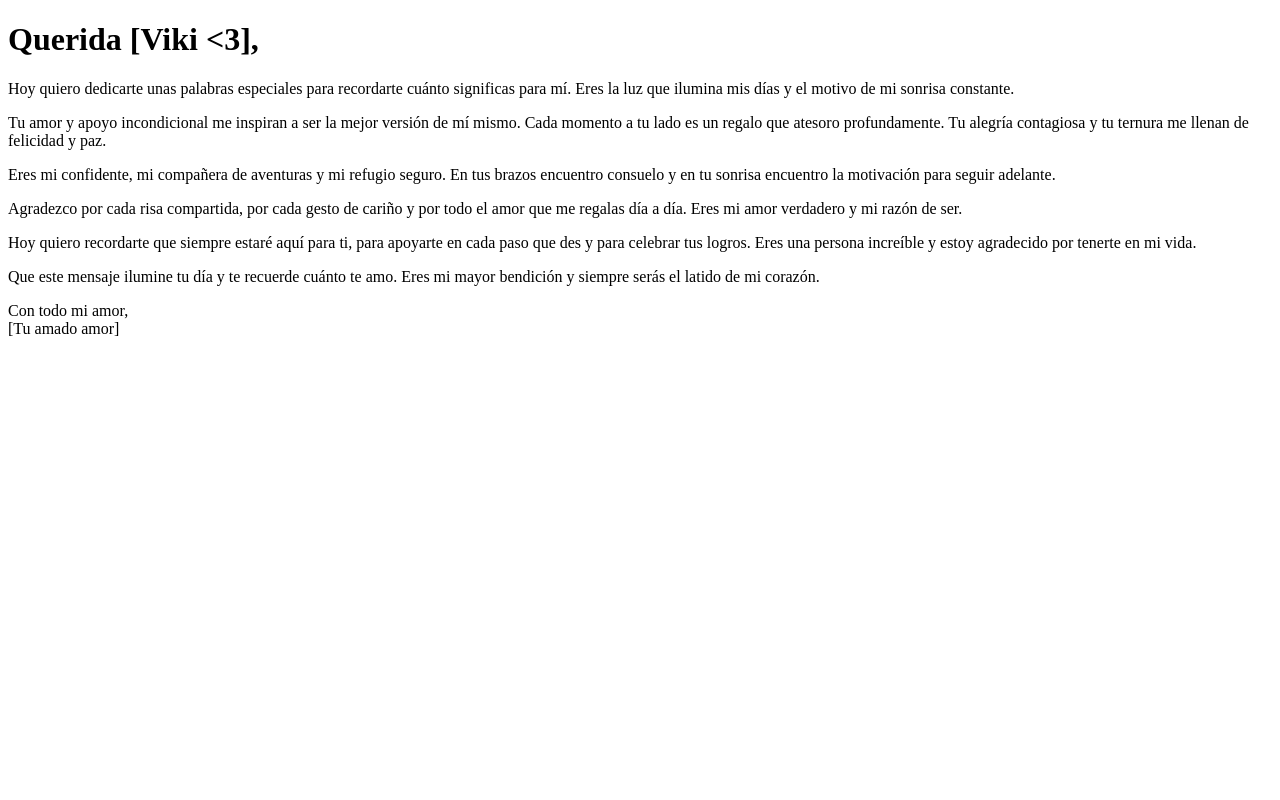
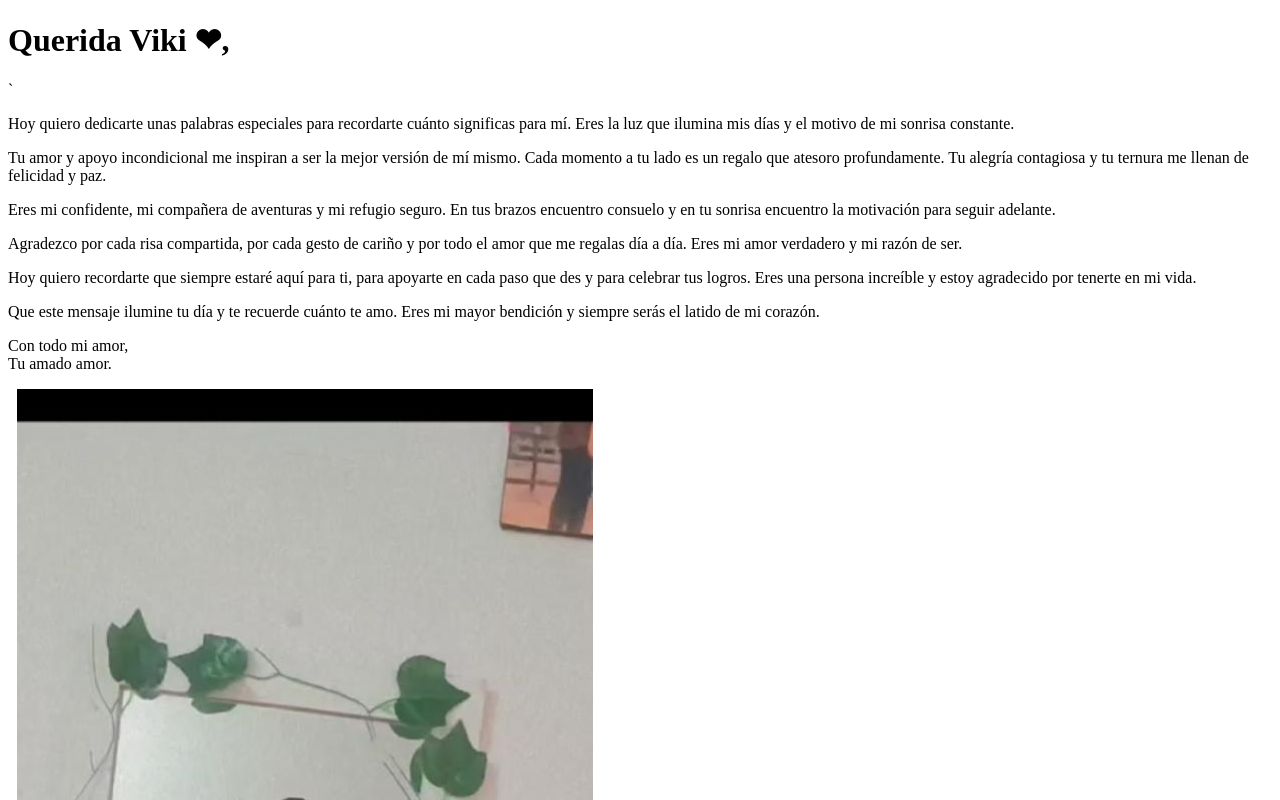
Before and after one commit to RichardTorres99/Mi-pagina-web, a plain HTML site: page index.html in a window 1280 px wide. Shown: the top 800 px of the page. Drawn offline with Linux system fonts and the light colour scheme.

Commit message:
Update index.html

```diff
--- a/index.html
+++ b/index.html
@@ -4,7 +4,7 @@
   <title>Mensaje para ti</title>
 </head>
 <body>
-  <h1>Querida [Viki <3],</h1>
+  <h1>Querida Viki &#10084;, </h1>`
   <p>Hoy quiero dedicarte unas palabras especiales para recordarte cuánto significas para mí. Eres la luz que ilumina mis días y el motivo de mi sonrisa constante.</p>
   <p>Tu amor y apoyo incondicional me inspiran a ser la mejor versión de mí mismo. Cada momento a tu lado es un regalo que atesoro profundamente. Tu alegría contagiosa y tu ternura me llenan de felicidad y paz.</p>
   <p>Eres mi confidente, mi compañera de aventuras y mi refugio seguro. En tus brazos encuentro consuelo y en tu sonrisa encuentro la motivación para seguir adelante.</p>
@@ -12,6 +12,8 @@
   <p>Hoy quiero recordarte que siempre estaré aquí para ti, para apoyarte en cada paso que des y para celebrar tus logros. Eres una persona increíble y estoy agradecido por tenerte en mi vida.</p>
   <p>Que este mensaje ilumine tu día y te recuerde cuánto te amo. Eres mi mayor bendición y siempre serás el latido de mi corazón.</p>
   <p>Con todo mi amor,<br>
-  [Tu amado amor]</p>
+  Tu amado amor. </p>
+  `
+  <img src="WhatsApp Image 2023-06-16 at 11.11.56 AM.jpeg" alt="Descripción de la imagen">
 </body>
 </html>
```
